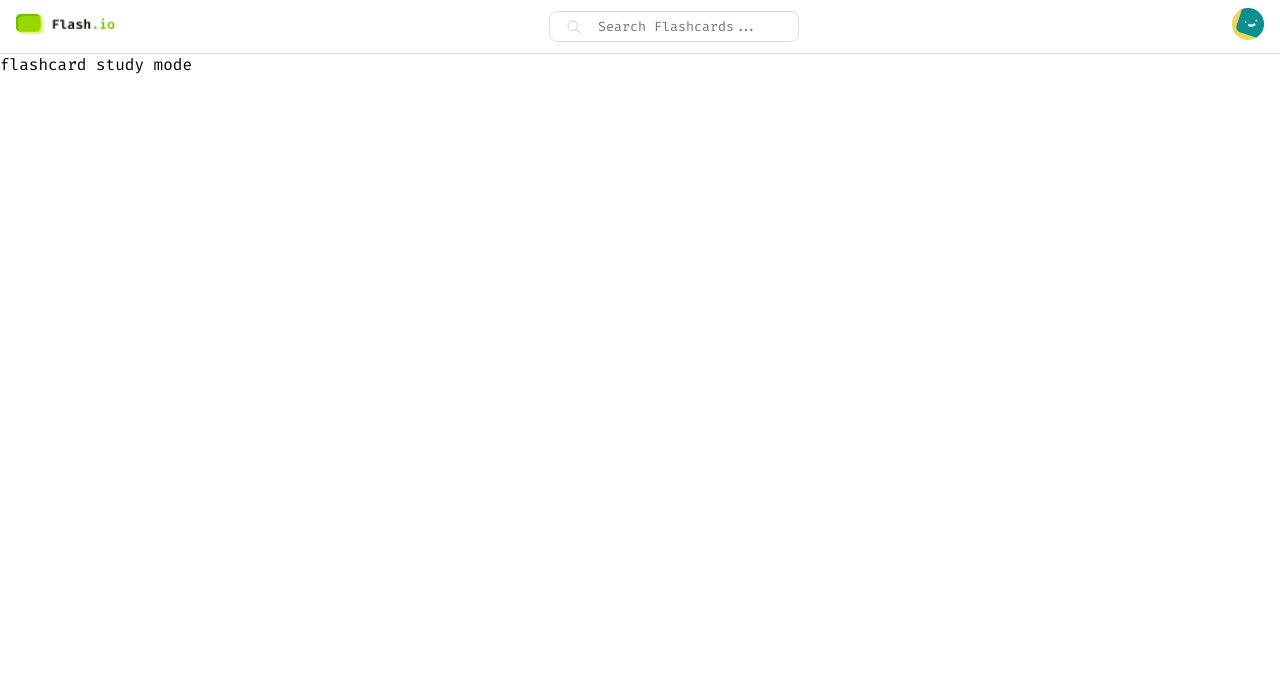
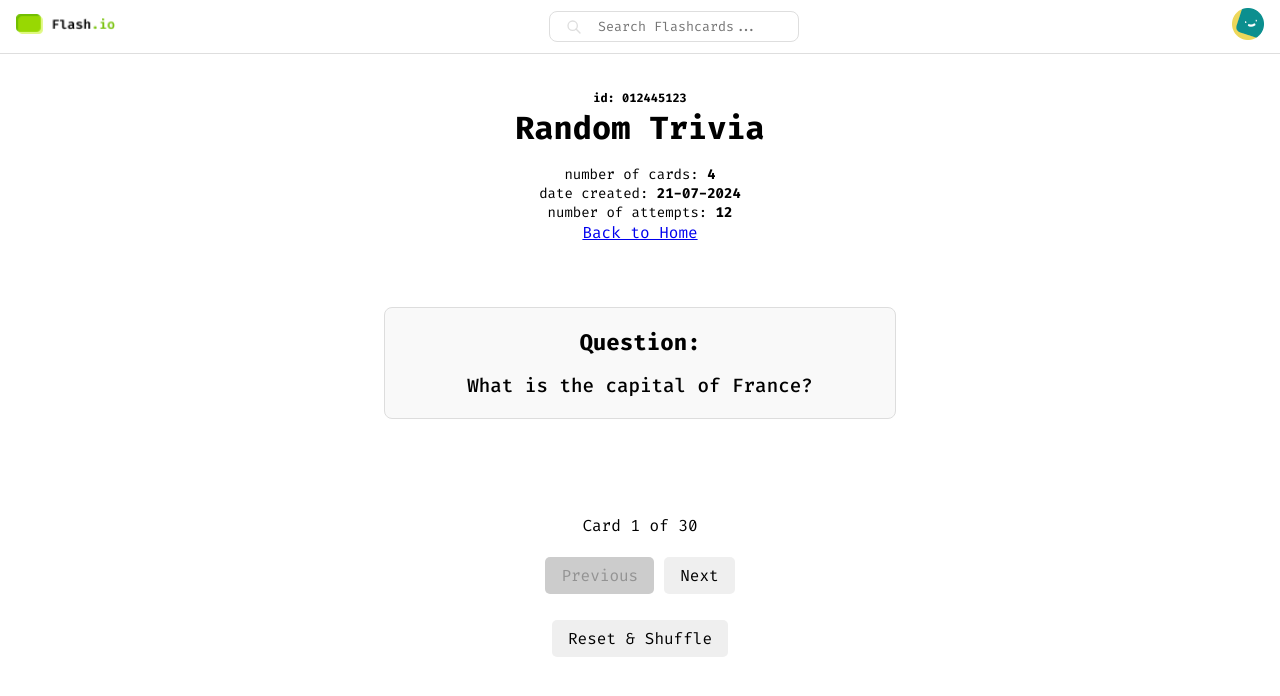
Before and after one commit to Ssenseii/flash.io, a Vue app: page /flashcards/study in a window 1280 px wide. Shown: the top 696 px of the page. Built offline with nearby package versions, Linux system fonts and the light colour scheme.

Commit message:
study mode UI

```diff
--- a/src/pages/flashcards/CreateFlashcard.vue
+++ b/src/pages/flashcards/CreateFlashcard.vue
@@ -118,6 +118,7 @@ export default {
 				newQuestion.value = "";
 				newAnswer.value = "";
 			}
+			console.log(flashcards.value);
 		};
 
 		const editFlashcard = (index) => {
--- a/src/pages/flashcards/Listing.vue
+++ b/src/pages/flashcards/Listing.vue
@@ -158,6 +158,7 @@ export default {
 				id: 1,
 				name: "Card 1",
 				category: "History",
+				numberOfCards: 6,
 				lastReviewDate: "24-07-2024",
 				attempts: 6,
 			},
@@ -165,6 +166,7 @@ export default {
 				id: 2,
 				name: "Card 2",
 				category: "Science",
+				numberOfCards: 6,
 				lastReviewDate: "20-08-2024",
 				attempts: 4,
 			},
@@ -172,6 +174,7 @@ export default {
 				id: 3,
 				name: "Card 3",
 				category: "Language",
+				numberOfCards: 6,
 				lastReviewDate: "05-09-2024",
 				attempts: 2,
 			},
@@ -179,6 +182,7 @@ export default {
 				id: 4,
 				name: "Card 4",
 				category: "Math",
+				numberOfCards: 6,
 				lastReviewDate: "12-10-2024",
 				attempts: 8,
 			},
@@ -186,6 +190,7 @@ export default {
 				id: 5,
 				name: "Card 5",
 				category: "Geography",
+				numberOfCards: 6,
 				lastReviewDate: "25-11-2024",
 				attempts: 3,
 			},
@@ -193,6 +198,7 @@ export default {
 				id: 6,
 				name: "Card 6",
 				category: "Art History",
+				numberOfCards: 6,
 				lastReviewDate: "08-12-2024",
 				attempts: 5,
 			},
@@ -200,6 +206,7 @@ export default {
 				id: 7,
 				name: "Card 7",
 				category: "Literature",
+				numberOfCards: 6,
 				lastReviewDate: "22-01-2025",
 				attempts: 1,
 			},
@@ -207,6 +214,7 @@ export default {
 				id: 8,
 				name: "Card 8",
 				category: "Philosophy",
+				numberOfCards: 6,
 				lastReviewDate: "05-02-2025",
 				attempts: 7,
 			},
@@ -214,12 +222,14 @@ export default {
 				id: 9,
 				name: "Card 9",
 				category: "Music Theory",
+				numberOfCards: 6,
 				lastReviewDate: "18-03-2025",
 				attempts: 6,
 			},
 			{
 				id: 10,
 				name: "Card 10",
+				numberOfCards: 6,
 				category: "Computer Science",
 				lastReviewDate: "01-04-2025",
 				attempts: 4,
@@ -229,6 +239,7 @@ export default {
 		const columns = [
 			{ label: "Name", key: "name" },
 			{ label: "Category", key: "category" },
+			{ label: "N° of Cards", key: "numberOfCards" },
 			{ label: "Last Review Date", key: "lastReviewDate" },
 			{ label: "Attempts", key: "attempts" },
 		];
--- a/src/pages/flashcards/StudyMode.vue
+++ b/src/pages/flashcards/StudyMode.vue
@@ -1,6 +1,165 @@
 <template>
-    <div>flashcard study mode</div>
+	<div class="study-container">
+		<div class="study-container__info">
+			<strong>id: 012445123</strong>
+			<h1>Random Trivia</h1>
+			<p>number of cards: <span>4</span></p>
+			<p>date created: <span>21-07-2024</span></p>
+			<p>number of attempts: <span>12</span></p>
+            <router-link to="/">
+                Back to Home
+            </router-link>
+		</div>
+
+		<div class="study-container__card" @click="flipCard">
+			<div v-if="!isFlipped" class="question">
+				<h3>Question: </h3>
+                <p>{{ currentCard.question }}</p>
+			</div>
+			<div v-else class="answer">
+                <h3>Answer: </h3>
+				<p>{{ currentCard.answer }}</p>
+			</div>
+		</div>
+
+		<div class="study-container__controls">
+			<p>Card {{ currentIndex + 1 }} of {{ cards.length }}</p>
+            <div class="actions">
+                <button @click="prevCard" :disabled="currentIndex === 0">Previous</button>
+                <button @click="nextCard" :disabled="currentIndex === cards.length - 1">Next</button>
+            </div>
+			<button @click="resetAndShuffle">Reset & Shuffle</button>
+		</div>
+	</div>
 </template>
 
-<script setup>
+<script>
+import { ref, computed } from "vue";
+
+export default {
+	setup() {
+		const initialCards = [
+			{ question: "What is the capital of France?", answer: "Paris" },
+			{ question: "What is 2 + 2?", answer: "4" },
+			{ question: "Who wrote '1984'?", answer: "George Orwell" },
+			{ question: "What is the boiling point of water?", answer: "100°C" },
+			{
+				question: "Explain Einstein's theory of relativity in simple terms.",
+				answer: "Energy and mass are interchangeable; E=mc^2.",
+			},
+			{ question: "Which element has the atomic number 1?", answer: "Hydrogen" },
+			{
+				question: "What is the largest mammal on Earth?",
+				answer: "The blue whale, which can reach up to 100 feet in length and weigh 200 tons.",
+			},
+			{ question: "How many bones are in the human body?", answer: "206 bones" },
+			{ question: "What is the chemical formula for table salt?", answer: "NaCl" },
+			{ question: "Who painted the Mona Lisa?", answer: "Leonardo da Vinci" },
+			{
+				question: "Describe the process of photosynthesis.",
+				answer: "Plants convert sunlight, carbon dioxide, and water into glucose and oxygen through chlorophyll in chloroplasts.",
+			},
+			{
+				question: "What is the main function of the CPU in a computer?",
+				answer: "The CPU (Central Processing Unit) executes instructions and processes data in computing tasks.",
+			},
+			{
+				question: "Define the term 'mitosis.'",
+				answer: "Mitosis is the process where a single cell divides to form two identical daughter cells, ensuring the same number of chromosomes.",
+			},
+			{ question: "Translate 'Hola' from Spanish to English.", answer: "Hello" },
+			{ question: "Name the three primary colors.", answer: "Red, blue, and yellow" },
+			{ question: "What is the formula for the area of a circle?", answer: "A = πr²" },
+			{
+				question: "Who was the 16th president of the United States?",
+				answer: "Abraham Lincoln",
+			},
+			{
+				question: "Describe the water cycle in brief.",
+				answer: "The water cycle includes evaporation, condensation, precipitation, and collection.",
+			},
+			{
+				question: "What are Newton's three laws of motion?",
+				answer: "1. Inertia, 2. F=ma (force equals mass times acceleration), 3. Action and reaction.",
+			},
+			{ question: "What is the main ingredient in guacamole?", answer: "Avocado" },
+			{
+				question: "How does the digestive system work?",
+				answer: "Food is broken down by enzymes and digestive fluids, absorbed into the bloodstream, and waste is expelled from the body.",
+			},
+			{ question: "Name one of Shakespeare's most famous tragedies.", answer: "Hamlet" },
+			{
+				question: "What is the Pythagorean theorem?",
+				answer: "In a right triangle, a² + b² = c², where c is the hypotenuse.",
+			},
+			{
+				question: "What is the lifespan of a mayfly?",
+				answer: "Adult mayflies typically live only 24-48 hours.",
+			},
+			{
+				question: "Explain the significance of the 'Rosetta Stone.'",
+				answer: "The Rosetta Stone helped linguists decode Egyptian hieroglyphics by comparing it with Greek and Demotic scripts.",
+			},
+			{
+				question: "What is the speed of light?",
+				answer: "Approximately 299,792 kilometers per second (or 186,282 miles per second).",
+			},
+			{ question: "What does DNA stand for?", answer: "Deoxyribonucleic acid" },
+			{
+				question: "How many continents are there?",
+				answer: "Seven: Africa, Antarctica, Asia, Europe, North America, Oceania, and South America.",
+			},
+			{
+				question: "Name the longest river in the world.",
+				answer: "The Nile River or the Amazon River, depending on the measurement method.",
+			},
+			{ question: "What is pi to five decimal places?", answer: "3.14159" },
+		];
+
+		const cards = ref([...initialCards]);
+		const currentIndex = ref(0);
+		const isFlipped = ref(false);
+
+		// Computed property for the current card
+		const currentCard = computed(() => cards.value[currentIndex.value]);
+
+		// Methods
+		const flipCard = () => {
+			isFlipped.value = !isFlipped.value;
+		};
+
+		const nextCard = () => {
+			if (currentIndex.value < cards.value.length - 1) {
+				currentIndex.value++;
+				isFlipped.value = false;
+			}
+		};
+
+		const prevCard = () => {
+			if (currentIndex.value > 0) {
+				currentIndex.value--;
+				isFlipped.value = false;
+			}
+		};
+
+		const resetAndShuffle = () => {
+			currentIndex.value = 0;
+			isFlipped.value = false;
+			cards.value = [...initialCards].sort(() => Math.random() - 0.5);
+		};
+
+		return {
+			currentCard,
+			currentIndex,
+			cards,
+			isFlipped,
+			flipCard,
+			nextCard,
+			prevCard,
+			resetAndShuffle,
+		};
+	},
+};
 </script>
+
+<style scoped></style>
--- /dev/null
+++ b/src/style/pages/flashcards/_studyFlashcard.scss
@@ -0,0 +1,92 @@
+.study-container {
+	display: flex;
+	flex-direction: column;
+	align-items: center;
+	margin: auto;
+	text-align: center;
+
+	&__info {
+		margin: 2rem;
+
+		strong {
+			font-size: 12px;
+		}
+
+		h1 {
+			margin-bottom: 1rem;
+		}
+
+		p {
+			font-size: 14px;
+			text-align: center;
+
+			span {
+				font-weight: 800;
+			}
+		}
+	}
+
+	&__card {
+		background-color: #f9f9f9;
+		border: 1px solid #ddd;
+		border-radius: 8px;
+		padding: 20px;
+		margin-block: 2rem;
+		width: 100%;
+		cursor: pointer;
+		transition: transform 0.3s ease;
+
+		max-width: 512px;
+
+		h3 {
+			margin-bottom: 1rem;
+		}
+
+		p {
+			font-weight: 500;
+		}
+
+		&:hover {
+			transform: scale(1.05);
+		}
+	}
+
+
+    &__controls{
+        margin-block: 4rem;
+
+        .actions{
+            margin-block: 1rem;
+        }
+    }
+}
+
+
+.question,
+.answer {
+	font-size: 1.2em;
+}
+
+.answer {
+	color: var(--color-accent);
+}
+
+button {
+	padding: 8px 16px;
+	margin: 5px;
+	font-size: 1em;
+	border-radius: 5px;
+	border: none;
+	cursor: pointer;
+	transition: background-color 0.3s;
+}
+
+button:disabled {
+	background-color: #ccc;
+	cursor: not-allowed;
+}
+
+button:not(:disabled):hover {
+	background-color: var(--color-accent);
+	color: white;
+}
--- a/src/style/style.scss
+++ b/src/style/style.scss
@@ -22,6 +22,7 @@
 
 // @use 'pages/';
 @use "pages/flashcards/createFlashcard";
+@use "pages/flashcards/studyFlashcard";
 @use "pages/misc";
 
 // @use 'themes/';
```
